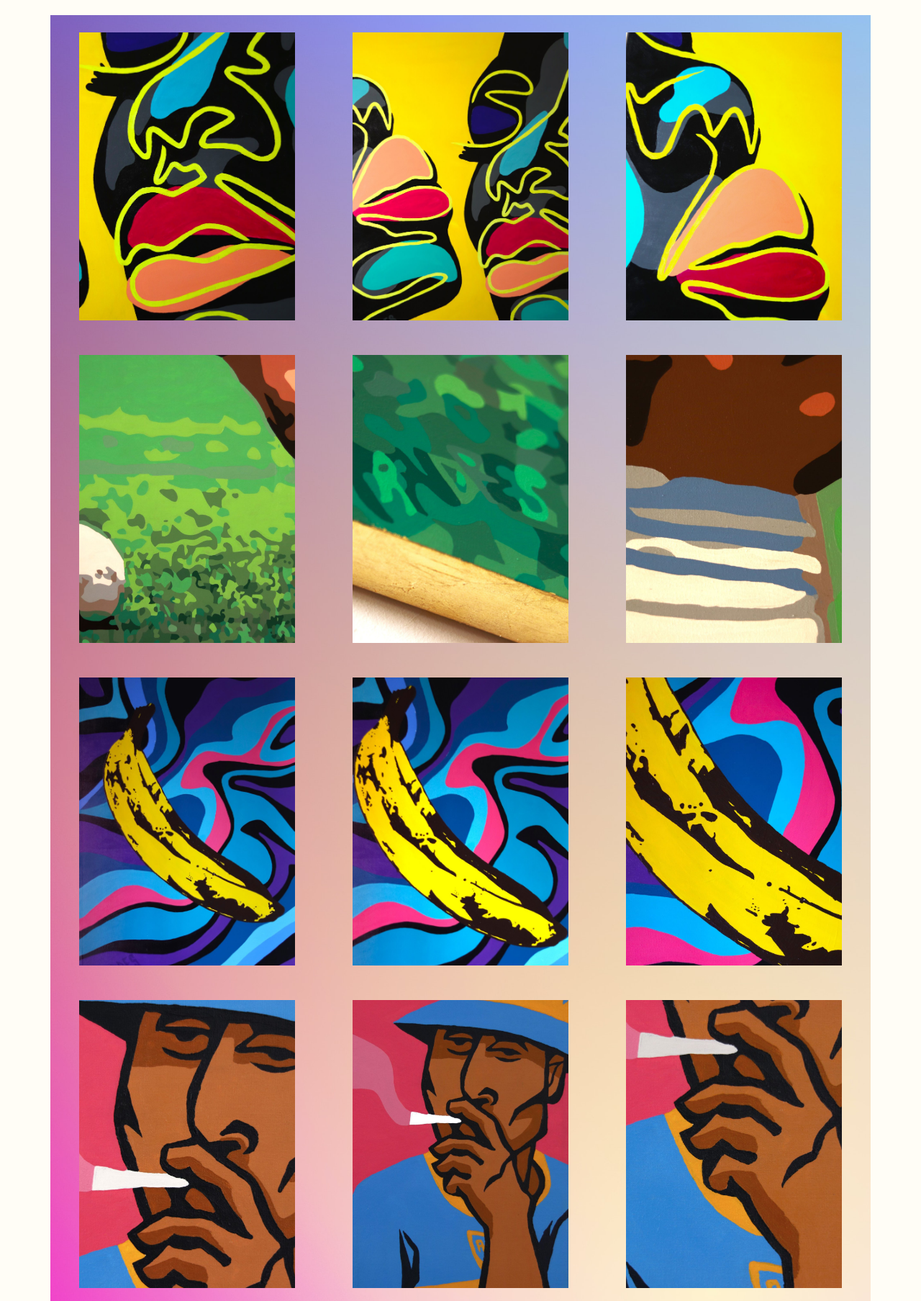
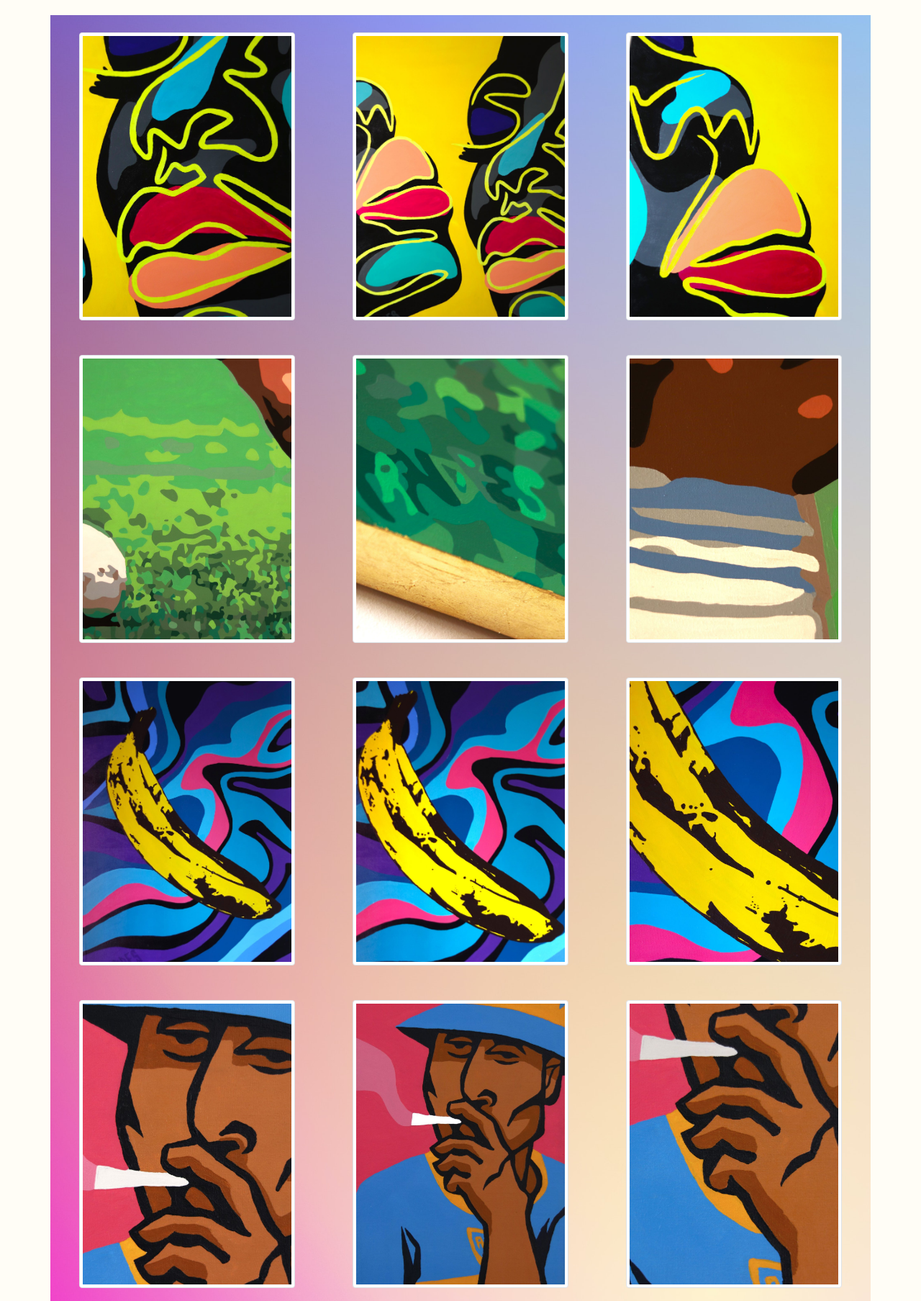
Before and after one commit to andresfrias8/PROYECTO-FINAL, a plain HTML site: page pages/galeria.html in a window 1280 px wide. Shown: the part 93-1900 px from the top of the page at 72% size. Drawn offline with Linux system fonts and the light colour scheme.

Commit message:
modifico imagenes con img-thumbnail

```diff
--- a/pages/galeria.html
+++ b/pages/galeria.html
@@ -49,91 +49,91 @@
 
               <div class="col-lg-4 col-md-6 col-sm-6 col-12 d-flex justify-content-center align-items-center p-4">
                 <div class="image-container">
-                  <img src="../assets/img/primerCuadro1.JPG" alt="Descripción de la imagen 1">
+                  <img class="img-thumbnail" src="../assets/img/primerCuadro1.JPG" alt="Descripción de la imagen 1">
                 </div>
               </div>
 
               <div class="col-lg-4 col-md-6 col-sm-6 col-12 d-flex justify-content-center align-items-center p-4">
                 <div class="image-container">
-                  <img src="../assets/img/primerCuadro2.JPG" alt="Descripción de la imagen 1">
+                  <img class="img-thumbnail" src="../assets/img/primerCuadro2.JPG" alt="Descripción de la imagen 1">
                 </div>
               </div>
 
               <div class="col-lg-4 col-md-6 col-sm-6 col-12 d-flex justify-content-center align-items-center p-4">
                 <div class="image-container">
-                  <img src="../assets/img/primerCuadro3.JPG" alt="Descripción de la imagen 1">
+                  <img class="img-thumbnail" src="../assets/img/primerCuadro3.JPG" alt="Descripción de la imagen 1">
                 </div>
               </div>
     <!-- queria que el segundo cuadro tuviera la columna 1 y 2 para el cuadro entero img:"segundoCuadro1" y la 3er columna para la firma que esta en la img:"segundoCuadro2" -->
               <div class="col-lg-4 col-md-6 col-sm-6 col-12 d-flex justify-content-center align-items-center p-4">
                 <div class="image-container">
-                  <img src="../assets/img/segundoCuadro1.JPG" alt="Descripción de la imagen 1">
+                  <img class="img-thumbnail" src="../assets/img/segundoCuadro1.JPG" alt="Descripción de la imagen 1">
                 </div>
               </div>
 
               <div class="col-lg-4 col-md-6 col-sm-6 col-12 d-flex justify-content-center align-items-center p-4">
                 <div class="image-container">
-                  <img src="../assets/img/segundoCuadro2.JPG" alt="Descripción de la imagen 1">
+                  <img class="img-thumbnail" src="../assets/img/segundoCuadro2.JPG" alt="Descripción de la imagen 1">
                 </div>
               </div>
 
               <div class="col-lg-4 col-md-6 col-sm-6 col-12 d-flex justify-content-center align-items-center p-4">
                 <div class="image-container">
-                  <img src="../assets/img/segundoCuadro3.JPG" alt="Descripción de la imagen 1">
+                  <img class="img-thumbnail" src="../assets/img/segundoCuadro3.JPG" alt="Descripción de la imagen 1">
                 </div>
               </div>
 
               <div class="col-lg-4 col-md-6 col-sm-6 col-12 d-flex justify-content-center align-items-center p-4">
                 <div class="image-container">
-                  <img src="../assets/img/tercerCuadro1.JPG" alt="Descripción de la imagen 1">
+                  <img class="img-thumbnail" src="../assets/img/tercerCuadro1.JPG" alt="Descripción de la imagen 1">
                 </div>
               </div>
 
               <div class="col-lg-4 col-md-6 col-sm-6 col-12 d-flex justify-content-center align-items-center p-4">
                 <div class="image-container">
-                  <img src="../assets/img/tercerCuadro2.JPG" alt="Descripción de la imagen 1">
+                  <img class="img-thumbnail" src="../assets/img/tercerCuadro2.JPG" alt="Descripción de la imagen 1">
                 </div>
               </div>
 
               <div class="col-lg-4 col-md-6 col-sm-6 col-12 d-flex justify-content-center align-items-center p-4">
                 <div class="image-container">
-                  <img src="../assets/img/tercerCuadro3.JPG" alt="Descripción de la imagen 1">
+                  <img class="img-thumbnail" src="../assets/img/tercerCuadro3.JPG" alt="Descripción de la imagen 1">
                 </div>
               </div>
 
               <div class="col-lg-4 col-md-6 col-sm-6 col-12 d-flex justify-content-center align-items-center p-4">
                 <div class="image-container">
-                  <img src="../assets/img/cuartoCuadro1.JPG" alt="Descripción de la imagen 1">
+                  <img class="img-thumbnail" src="../assets/img/cuartoCuadro1.JPG" alt="Descripción de la imagen 1">
                 </div>
               </div>
 
               <div class="col-lg-4 col-md-6 col-sm-6 col-12 d-flex justify-content-center align-items-center p-4">
                 <div class="image-container">
-                  <img src="../assets/img/cuartoCuadro2.JPG" alt="Descripción de la imagen 1">
+                  <img class="img-thumbnail" src="../assets/img/cuartoCuadro2.JPG" alt="Descripción de la imagen 1">
                 </div>
               </div>
 
               <div class="col-lg-4 col-md-6 col-sm-6 col-12 d-flex justify-content-center align-items-center p-4">
                 <div class="image-container">
-                  <img src="../assets/img/cuartoCuadro3.JPG" alt="Descripción de la imagen 1">
+                  <img class="img-thumbnail" src="../assets/img/cuartoCuadro3.JPG" alt="Descripción de la imagen 1">
                 </div>
               </div>
 
               <div class="col-lg-4 col-md-6 col-sm-6 col-12 d-flex justify-content-center align-items-center p-4">
                 <div class="image-container">
-                  <img src="../assets/img/quintoCuadro1.jpg" alt="Descripción de la imagen 1">
+                  <img class="img-thumbnail" src="../assets/img/quintoCuadro1.jpg" alt="Descripción de la imagen 1">
                 </div>
               </div>
 
               <div class="col-lg-4 col-md-6 col-sm-6 col-12 d-flex justify-content-center align-items-center p-4">
                 <div class="image-container">
-                  <img src="../assets/img/quintoCuadro2.jpg" alt="Descripción de la imagen 1">
+                  <img class="img-thumbnail" src="../assets/img/quintoCuadro2.jpg" alt="Descripción de la imagen 1">
                 </div>
               </div>
 
               <div class="col-lg-4 col-md-6 col-sm-6 col-12 d-flex justify-content-center align-items-center p-4">
                 <div class="image-container">
-                  <img src="../assets/img/quintoCuadro3.jpg" alt="Descripción de la imagen 1">
+                  <img class="img-thumbnail" src="../assets/img/quintoCuadro3.jpg" alt="Descripción de la imagen 1">
                 </div>
               </div>
 
```
Also changed, not shown: index.html (+7 -7 lines), pages/sobre mi.html (+1 -1 lines).
